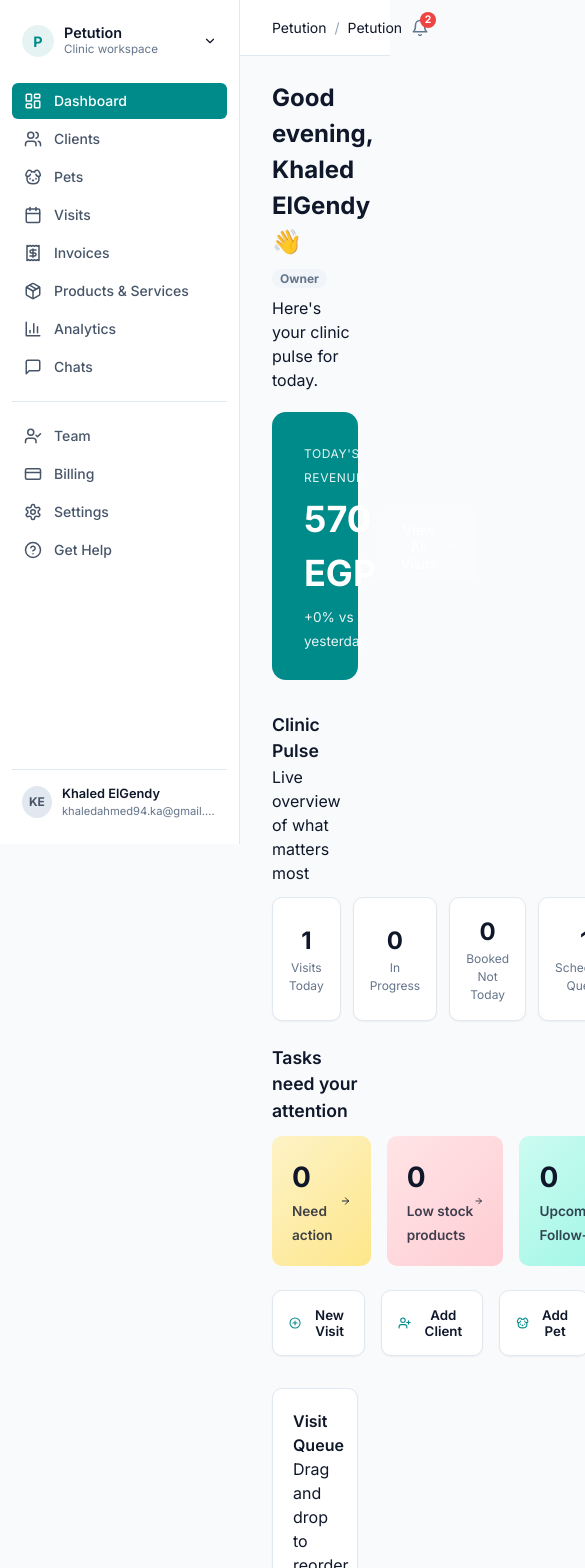
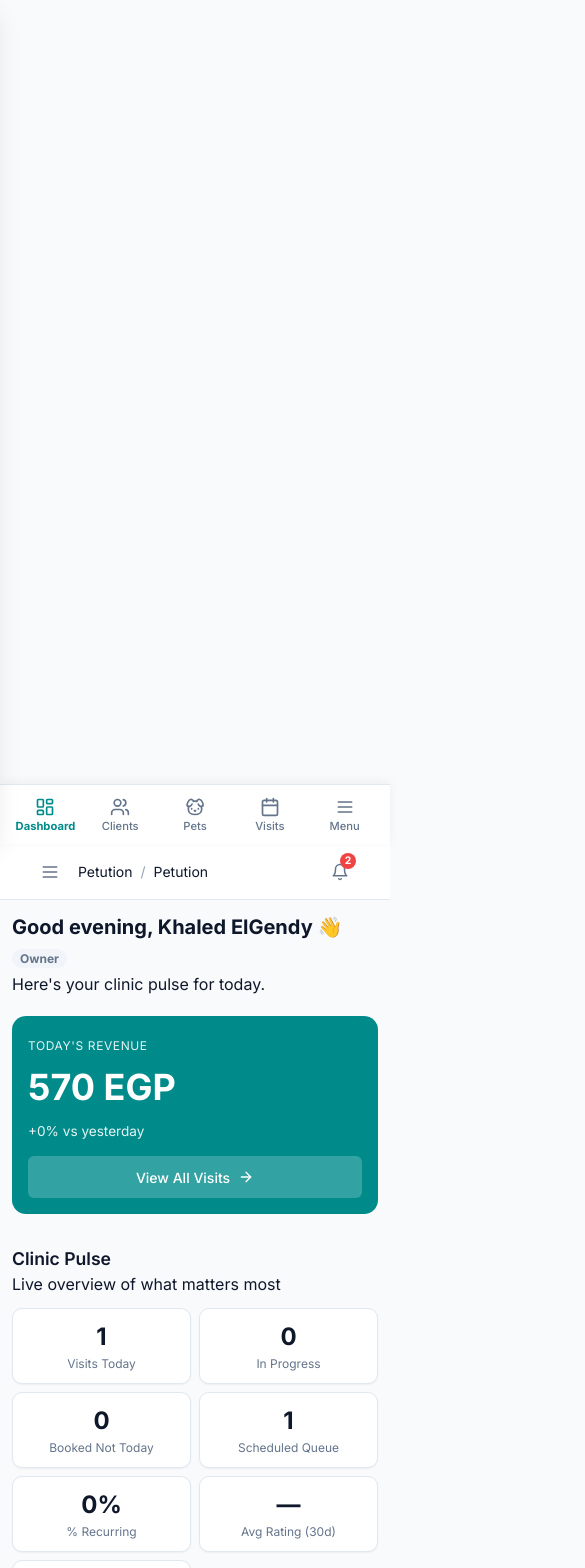
Before and after one commit to khaledahmed94ka/Petution-App, a React (Vite) app: page / in a window 390 px wide. Shown: the top 1568 px of the page, 585 px wide, since content can reach past the window. Built offline with nearby package versions, Linux system fonts and the light colour scheme.

Commit message:
Fix relative script entry point for GitHub Pages

```diff
--- a/index.html
+++ b/index.html
@@ -10,6 +10,6 @@
   </head>
   <body>
     <div id="root"></div>
-    <script type="module" src="/src/main.jsx"></script>
+    <script type="module" src="./src/main.jsx"></script>
   </body>
 </html>
--- a/src/App.jsx
+++ b/src/App.jsx
@@ -2,6 +2,7 @@ import React, { useState } from 'react';
 import { AppProvider, useApp } from './context/AppContext';
 import { Sidebar } from './components/Sidebar';
 import { Header } from './components/Header';
+import { BottomNav } from './components/BottomNav';
 
 import { DashboardView } from './views/DashboardView';
 import { ClientsView } from './views/ClientsView';
@@ -27,6 +28,7 @@ import { X } from 'lucide-react';
 const MainApp = () => {
   const [activeTab, setActiveTab] = useState('dashboard');
   const [isRegistering, setIsRegistering] = useState(false);
+  const [isMobileOpen, setIsMobileOpen] = useState(false);
   const { activeDrawer, setActiveDrawer } = useApp();
 
   if (isRegistering) {
@@ -57,13 +59,21 @@ const MainApp = () => {
         activeTab={activeTab}
         setActiveTab={setActiveTab}
         onRegisterClick={() => setIsRegistering(true)}
+        isMobileOpen={isMobileOpen}
+        onCloseMobile={() => setIsMobileOpen(false)}
       />
       <div className="main-content">
-        <Header />
+        <Header onMenuToggle={() => setIsMobileOpen(prev => !prev)} />
         <div className="page-wrapper">
           {renderView()}
         </div>
       </div>
+
+      <BottomNav
+        activeTab={activeTab}
+        setActiveTab={setActiveTab}
+        onMenuToggle={() => setIsMobileOpen(prev => !prev)}
+      />
 
       {/* Render Active Slide-Over Drawers */}
       {activeDrawer === 'addClient' && <AddClientDrawer />}
--- /dev/null
+++ b/src/components/BottomNav.jsx
@@ -0,0 +1,81 @@
+import React from 'react';
+import { LayoutDashboard, Users, Dog, Calendar, Menu } from 'lucide-react';
+
+export const BottomNav = ({ activeTab, setActiveTab, onMenuToggle }) => {
+  const tabs = [
+    { id: 'dashboard', label: 'Dashboard', icon: LayoutDashboard },
+    { id: 'clients', label: 'Clients', icon: Users },
+    { id: 'pets', label: 'Pets', icon: Dog },
+    { id: 'visits', label: 'Visits', icon: Calendar },
+    { id: 'more', label: 'Menu', icon: Menu, isMenu: true }
+  ];
+
+  return (
+    <nav className="bottom-nav">
+      {tabs.map(tab => {
+        const Icon = tab.icon;
+        const isActive = activeTab === tab.id;
+
+        return (
+          <button
+            key={tab.id}
+            className={`bottom-nav-item ${isActive ? 'active' : ''}`}
+            onClick={() => {
+              if (tab.isMenu) {
+                onMenuToggle();
+              } else {
+                setActiveTab(tab.id);
+              }
+            }}
+          >
+            <Icon size={20} />
+            <span>{tab.label}</span>
+          </button>
+        );
+      })}
+
+      <style>{`
+        .bottom-nav {
+          display: none;
+          position: fixed;
+          bottom: 0;
+          left: 0;
+          right: 0;
+          height: 60px;
+          background: #ffffff;
+          border-top: 1px solid var(--border-card);
+          box-shadow: 0 -2px 10px rgba(0, 0, 0, 0.05);
+          z-index: 180;
+          padding: 4px 8px;
+        }
+
+        .bottom-nav-item {
+          flex: 1;
+          display: flex;
+          flex-direction: column;
+          align-items: center;
+          justify-content: center;
+          gap: 2px;
+          color: var(--text-muted);
+          font-size: 0.7rem;
+          font-weight: 500;
+          background: transparent;
+          border: none;
+          padding: 6px 0;
+          border-radius: var(--radius-sm);
+        }
+
+        .bottom-nav-item.active {
+          color: var(--primary-teal);
+          font-weight: 700;
+        }
+
+        @media (max-width: 768px) {
+          .bottom-nav {
+            display: flex;
+          }
+        }
+      `}</style>
+    </nav>
+  );
+};
--- a/src/components/Header.jsx
+++ b/src/components/Header.jsx
@@ -1,8 +1,8 @@
 import React from 'react';
-import { Bell, CheckCheck } from 'lucide-react';
+import { Bell, CheckCheck, Menu } from 'lucide-react';
 import { useApp } from '../context/AppContext';
 
-export const Header = () => {
+export const Header = ({ onMenuToggle }) => {
   const {
     settings,
     notifications,
@@ -19,10 +19,20 @@ export const Header = () => {
 
   return (
     <header className="top-header">
-      <div className="breadcrumb">
-        <span className="text-muted">Petution</span>
-        <span className="separator">/</span>
-        <span className="font-semibold">{settings.orgName}</span>
+      <div className="header-left">
+        <button
+          className="icon-btn mobile-menu-btn"
+          title="Toggle Navigation Menu"
+          onClick={onMenuToggle}
+        >
+          <Menu size={20} />
+        </button>
+
+        <div className="breadcrumb">
+          <span className="text-muted">Petution</span>
+          <span className="separator">/</span>
+          <span className="font-semibold">{settings.orgName}</span>
+        </div>
       </div>
 
       <div className="header-actions">
@@ -176,6 +186,21 @@ export const Header = () => {
           color: var(--text-muted);
           margin-top: 2px;
         }
+        .header-left {
+          display: flex;
+          align-items: center;
+          gap: 10px;
+        }
+
+        .mobile-menu-btn {
+          display: none;
+        }
+
+        @media (max-width: 768px) {
+          .mobile-menu-btn {
+            display: flex;
+          }
+        }
       `}</style>
     </header>
   );
--- a/src/components/Sidebar.jsx
+++ b/src/components/Sidebar.jsx
@@ -17,7 +17,7 @@ import {
 } from 'lucide-react';
 import { useApp } from '../context/AppContext';
 
-export const Sidebar = ({ activeTab, setActiveTab, onRegisterClick }) => {
+export const Sidebar = ({ activeTab, setActiveTab, onRegisterClick, isMobileOpen, onCloseMobile }) => {
   const {
     settings,
     workspaces,
@@ -27,6 +27,11 @@ export const Sidebar = ({ activeTab, setActiveTab, onRegisterClick }) => {
     setShowWorkspaceMenu,
     setActiveDrawer
   } = useApp();
+
+  const handleNavClick = (id) => {
+    setActiveTab(id);
+    if (onCloseMobile) onCloseMobile();
+  };
 
   const mainNav = [
     { id: 'dashboard', label: 'Dashboard', icon: LayoutDashboard },
@@ -47,7 +52,10 @@ export const Sidebar = ({ activeTab, setActiveTab, onRegisterClick }) => {
   ];
 
   return (
-    <aside className="sidebar">
+    <>
+      {isMobileOpen && <div className="sidebar-overlay" onClick={onCloseMobile} />}
+      <aside className={`sidebar ${isMobileOpen ? 'mobile-open' : ''}`}>
+
       {/* Workspace Switcher Header */}
       <div className="workspace-header-wrapper">
         <div
@@ -110,7 +118,7 @@ export const Sidebar = ({ activeTab, setActiveTab, onRegisterClick }) => {
             <button
               key={item.id}
               className={`nav-item ${isActive ? 'active' : ''}`}
-              onClick={() => setActiveTab(item.id)}
+              onClick={() => handleNavClick(item.id)}
             >
               <Icon size={18} />
               <span>{item.label}</span>
@@ -131,7 +139,7 @@ export const Sidebar = ({ activeTab, setActiveTab, onRegisterClick }) => {
             <button
               key={item.id}
               className={`nav-item ${isActive ? 'active' : ''}`}
-              onClick={() => setActiveTab(item.id)}
+              onClick={() => handleNavClick(item.id)}
             >
               <Icon size={18} />
               <span>{item.label}</span>
@@ -139,6 +147,7 @@ export const Sidebar = ({ activeTab, setActiveTab, onRegisterClick }) => {
           );
         })}
       </nav>
+
 
       {/* User Footer */}
       <div
@@ -411,5 +420,6 @@ export const Sidebar = ({ activeTab, setActiveTab, onRegisterClick }) => {
         }
       `}</style>
     </aside>
+    </>
   );
 };
--- a/src/context/AppContext.jsx
+++ b/src/context/AppContext.jsx
@@ -188,7 +188,12 @@ export const AppProvider = ({ children }) => {
 
   const [settings, setSettingsState] = useState(() => {
     const saved = localStorage.getItem('petution_settings');
-    return saved ? JSON.parse(saved) : initialSettings;
+    if (saved) {
+      const parsed = JSON.parse(saved);
+      if (parsed.orgName === 'Petfast') parsed.orgName = 'Petution';
+      return parsed;
+    }
+    return initialSettings;
   });
 
   const [notifications, setNotifications] = useState([
--- a/src/index.css
+++ b/src/index.css
@@ -357,30 +357,207 @@ input, select, textarea {
   flex: 1;
 }
 
-/* Species & Filter Chips */
-.chip-group {
-  display: flex;
-  gap: 8px;
-  flex-wrap: wrap;
+/* Touch-Friendly Targets & Mobile Responsive Styles */
+button, input, select, textarea, .nav-item, .chip, .shortcut-btn {
+  min-height: 42px;
 }
 
-.chip {
-  padding: 6px 14px;
-  border-radius: 9999px;
-  border: 1px solid var(--border-card);
-  background: #ffffff;
-  font-size: 0.8rem;
-  font-weight: 500;
-  color: var(--text-muted);
-  transition: all 0.15s ease;
+.table-container {
+  overflow-x: auto;
+  -webkit-overflow-scrolling: touch;
 }
 
-.chip.active {
-  background: var(--primary-teal);
-  color: #ffffff;
-  border-color: var(--primary-teal);
+.data-table {
+  min-width: 600px;
 }
 
-.chip:hover:not(.active) {
-  background: #f1f5f9;
+/* Responsive Grids */
+@media (max-width: 1024px) {
+  .metrics-grid-4 {
+    grid-template-columns: repeat(2, 1fr);
+  }
+  .metrics-grid-7 {
+    grid-template-columns: repeat(3, 1fr);
+  }
+  .metrics-grid-16 {
+    grid-template-columns: repeat(2, 1fr);
+  }
+  .alert-cards-grid, .shortcuts-row, .plans-grid {
+    grid-template-columns: repeat(2, 1fr);
+  }
+  .page-wrapper {
+    padding: 16px 20px;
+  }
 }
+
+@media (max-width: 768px) {
+  .app-container {
+    flex-direction: column;
+  }
+
+  .main-content {
+    padding-bottom: 75px;
+  }
+
+  .top-header {
+    height: 52px;
+    padding: 0 12px;
+  }
+
+  .breadcrumb {
+    font-size: 0.825rem;
+    white-space: nowrap;
+    overflow: hidden;
+    text-overflow: ellipsis;
+    max-width: 180px;
+  }
+
+  .sidebar {
+    position: fixed;
+    top: 0;
+    left: 0;
+    bottom: 0;
+    z-index: 220;
+    transform: translateX(-100%);
+    transition: transform 0.25s cubic-bezier(0.4, 0, 0.2, 1);
+    box-shadow: var(--shadow-lg);
+    width: 280px;
+  }
+
+  .sidebar.mobile-open {
+    transform: translateX(0);
+  }
+
+  .sidebar-overlay {
+    position: fixed;
+    inset: 0;
+    background: rgba(15, 23, 42, 0.6);
+    backdrop-filter: blur(4px);
+    z-index: 210;
+  }
+
+  .page-wrapper {
+    padding: 12px 12px 85px 12px;
+  }
+
+  .page-header {
+    flex-direction: column;
+    align-items: flex-start;
+    gap: 10px;
+    margin-bottom: 16px;
+  }
+
+  .page-header h2 {
+    font-size: 1.35rem;
+    line-height: 1.2;
+  }
+
+  .page-header p {
+    font-size: 0.8rem;
+  }
+
+  .page-header .flex {
+    width: 100%;
+    display: flex;
+    flex-direction: row;
+    gap: 8px;
+    flex-wrap: wrap;
+  }
+
+  .page-header .btn-primary, .page-header .btn-secondary {
+    flex: 1;
+    min-width: 110px;
+    justify-content: center;
+    padding: 8px 10px;
+    font-size: 0.8rem;
+    white-space: nowrap;
+  }
+
+  /* Grid Adjustments for Mobile */
+  .metrics-grid-4,
+  .metrics-grid-16,
+  .alert-cards-grid,
+  .shortcuts-row,
+  .plans-grid,
+  .roles-grid {
+    grid-template-columns: 1fr;
+    gap: 10px;
+  }
+
+  .metrics-grid-7 {
+    grid-template-columns: repeat(2, 1fr);
+    gap: 8px;
+  }
+
+  .metrics-grid-7 .card {
+    padding: 10px 12px;
+  }
+
+  .metrics-grid-7 .card-value {
+    font-size: 1.3rem;
+  }
+
+  .metrics-grid-7 .card-title {
+    font-size: 0.725rem;
+  }
+
+  /* Slide-Over Drawers on Mobile */
+  .drawer-panel {
+    width: 100vw;
+    max-width: 100vw;
+    height: 100vh;
+    border-radius: 0;
+  }
+
+  .drawer-header {
+    padding: 16px;
+  }
+
+  .drawer-body {
+    padding: 16px;
+  }
+
+  .form-row {
+    flex-direction: column;
+    gap: 10px;
+  }
+
+  .banner-metrics-row {
+    grid-template-columns: repeat(2, 1fr);
+    gap: 8px;
+  }
+
+  .table-controls, .filter-bar, .table-controls-stack {
+    flex-direction: column;
+    align-items: stretch;
+    gap: 10px;
+  }
+
+  .search-input-wrapper {
+    max-width: 100%;
+    width: 100%;
+  }
+
+  .tab-nav {
+    overflow-x: auto;
+    white-space: nowrap;
+    -webkit-overflow-scrolling: touch;
+  }
+
+  .tab-btn {
+    padding: 8px 12px;
+    font-size: 0.8rem;
+  }
+
+  /* Tables horizontal scroll */
+  .table-container {
+    overflow-x: auto;
+    -webkit-overflow-scrolling: touch;
+    width: 100%;
+  }
+
+  .data-table th, .data-table td {
+    padding: 10px 12px;
+    font-size: 0.825rem;
+  }
+}
--- a/src/views/DashboardView.jsx
+++ b/src/views/DashboardView.jsx
@@ -332,6 +332,22 @@ export const DashboardView = () => {
 
         .text-teal { color: var(--primary-teal); }
         .text-green { color: #16a34a; }
+
+        @media (max-width: 768px) {
+          .revenue-banner {
+            flex-direction: column;
+            align-items: flex-start;
+            gap: 14px;
+            padding: 16px;
+          }
+          .revenue-banner .view-all-btn {
+            width: 100%;
+            justify-content: center;
+          }
+          .greeting-header h2 {
+            font-size: 1.25rem;
+          }
+        }
       `}</style>
     </div>
   );
```
Also changed, not shown: 5 other files (tests, documents, lock files or other folders).
